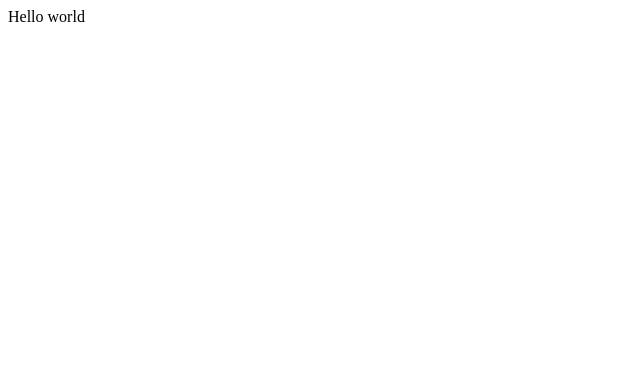
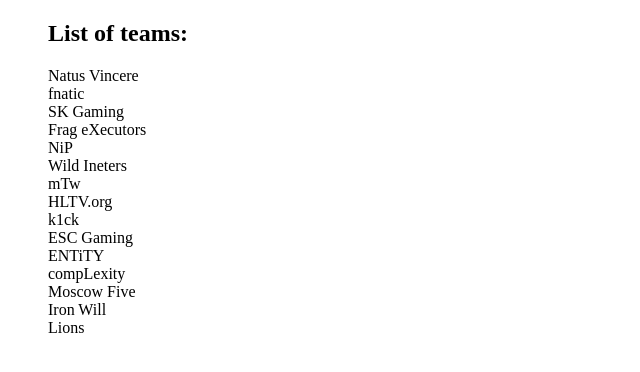
Before and after one commit to dajk/csgo-everything, a React app: page / in a window 1280 px wide. Shown: the top 372 px of the page, without its empty margins (0-640 px from the left). Built offline with nearby package versions, Linux system fonts and the light colour scheme.

Commit message:
team list, readme

```diff
--- a/package.json
+++ b/package.json
@@ -4,6 +4,8 @@
   "description": "Everything about CSGO",
   "main": "src/index.js",
   "scripts": {
+    "serve": "webpack-dev-server",
+    "dev": "npm run serve && webpack --progress --colors --watch",
     "test": "echo \"Error: no test specified\" && exit 1"
   },
   "repository": {
--- a/src/App.js
+++ b/src/App.js
@@ -1,9 +1,21 @@
 import React from 'react';
+import teams from './csgo-teams';
 
 export class App extends React.Component {
+
   render() {
+    var arr = [];
+
+    var list = teams.map(function(item, index) {
+      return (
+        <li key={index}>{ item }</li>
+      );
+    })
     return (
-      <div>Hello world</div>
-    );
+      <ul style={{ listStyle: 'none' }}>
+        <h2> List of teams: </h2>
+        { list }
+      </ul>
+    )
   }
 }
--- a/csgo-teams.json
+++ b/src/csgo-teams.js
@@ -1,4 +1,4 @@
-[
+export default [
   "Natus Vincere",
   "fnatic",
   "SK Gaming",
```
Also changed, not shown: 1 other file (tests, documents, lock files or other folders).
